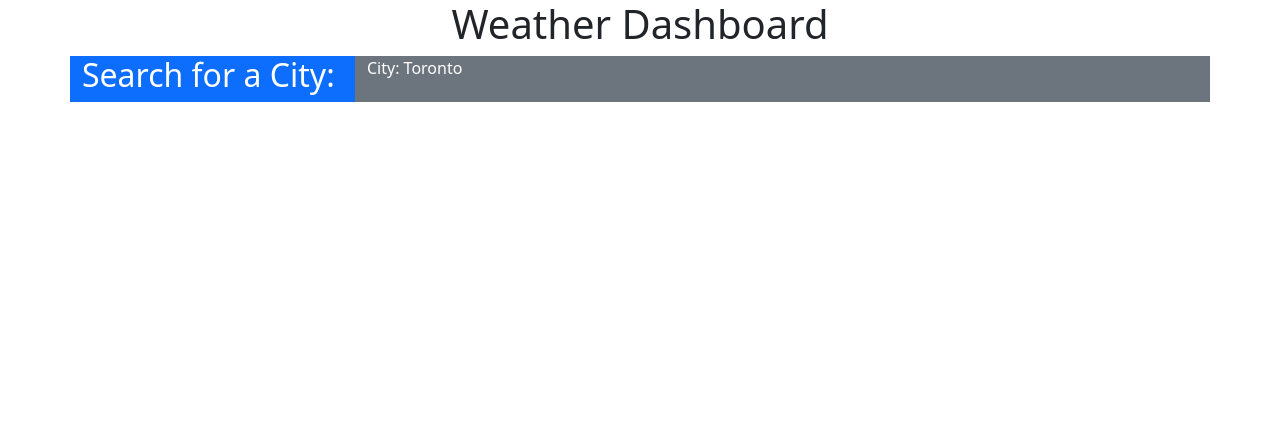
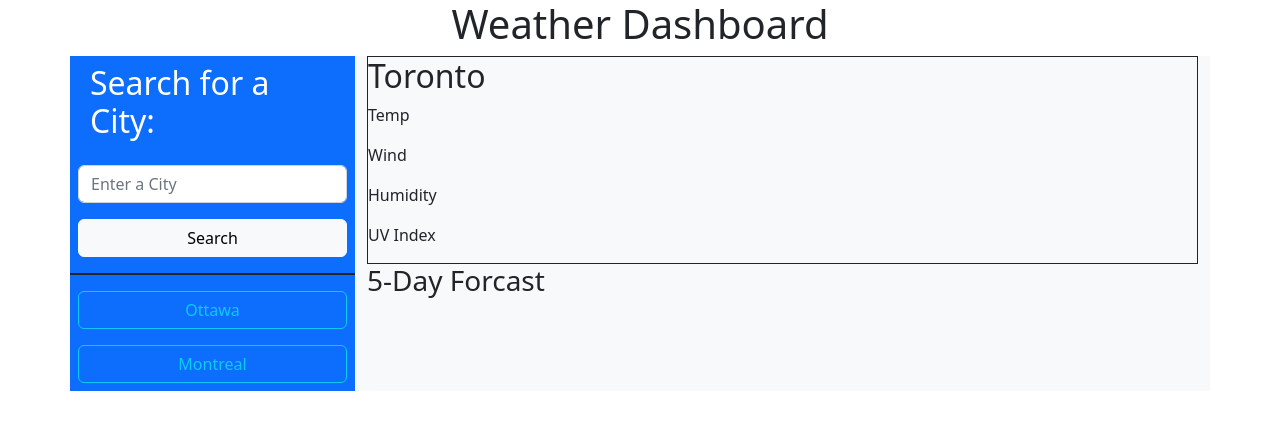
Before and after one commit to leunggerry/weather_dashboard, a plain HTML site: page index.html in a window 1280 px wide. Drawn offline with nearby package versions, Linux system fonts and the light colour scheme.

Commit message:
[HTML] Adding basic layout and template for where info should be

```diff
--- a/index.html
+++ b/index.html
@@ -21,17 +21,41 @@
 
     <div class="container">
       <div class="row">
-        <div class="col-3 bg-primary text-white city-search-container">
+        <div class="col-3 d-grid gap-2 bg-primary text-white city-search-container">
           <div class="add-city-search-container">
-            <h2 class="search-city-header text-start">Search for a City:</h2>
+            <div class="row p-2 input-city-header-container">
+              <h2 class="search-city-header text-start">Search for a City:</h2>
+            </div>
+            <div class="row p-2 input-city-textbox-container">
+              <input type="text" name="input-city" class="form-control" placeholder="Enter a City" />
+            </div>
+            <div
+              class="row ps-2 pe-2 pt-2 pb-3 border-bottom border-2 border-dark input-city-search-submit-container"
+            >
+              <button type="button" class="btn btn-light">Search</button>
+            </div>
           </div>
-          <div class="saved-city-container"></div>
+          <div class="saved-city-container">
+            <div class="row p-2">
+              <button class="btn btn-outline-info">Ottawa</button>
+            </div>
+            <div class="row p-2">
+              <button class="btn btn-outline-info">Montreal</button>
+            </div>
+          </div>
         </div>
-        <div class="col-9 bg-secondary text-white city-weather-container">
+        <div class="col-9 bg-light text-dark city-weather-container">
           <div class="city-current-weather-container">
-            City: Toronto
-            <div class="city-weather-stats-container"></div>
-            <div class="city-weather-5day-forcast-container"></div>
+            <div class="border border-dark city-weather-stats-container">
+              <h2 class="city-current-header">Toronto</h2>
+              <p class="temperature">Temp</p>
+              <p class="wind">Wind</p>
+              <p class="humidity">Humidity</p>
+              <p class="uv-index">UV Index</p>
+            </div>
+            <div class="city-weather-5day-forcast-container">
+              <h3 class="forcast">5-Day Forcast</h3>
+            </div>
           </div>
         </div>
       </div>
```
